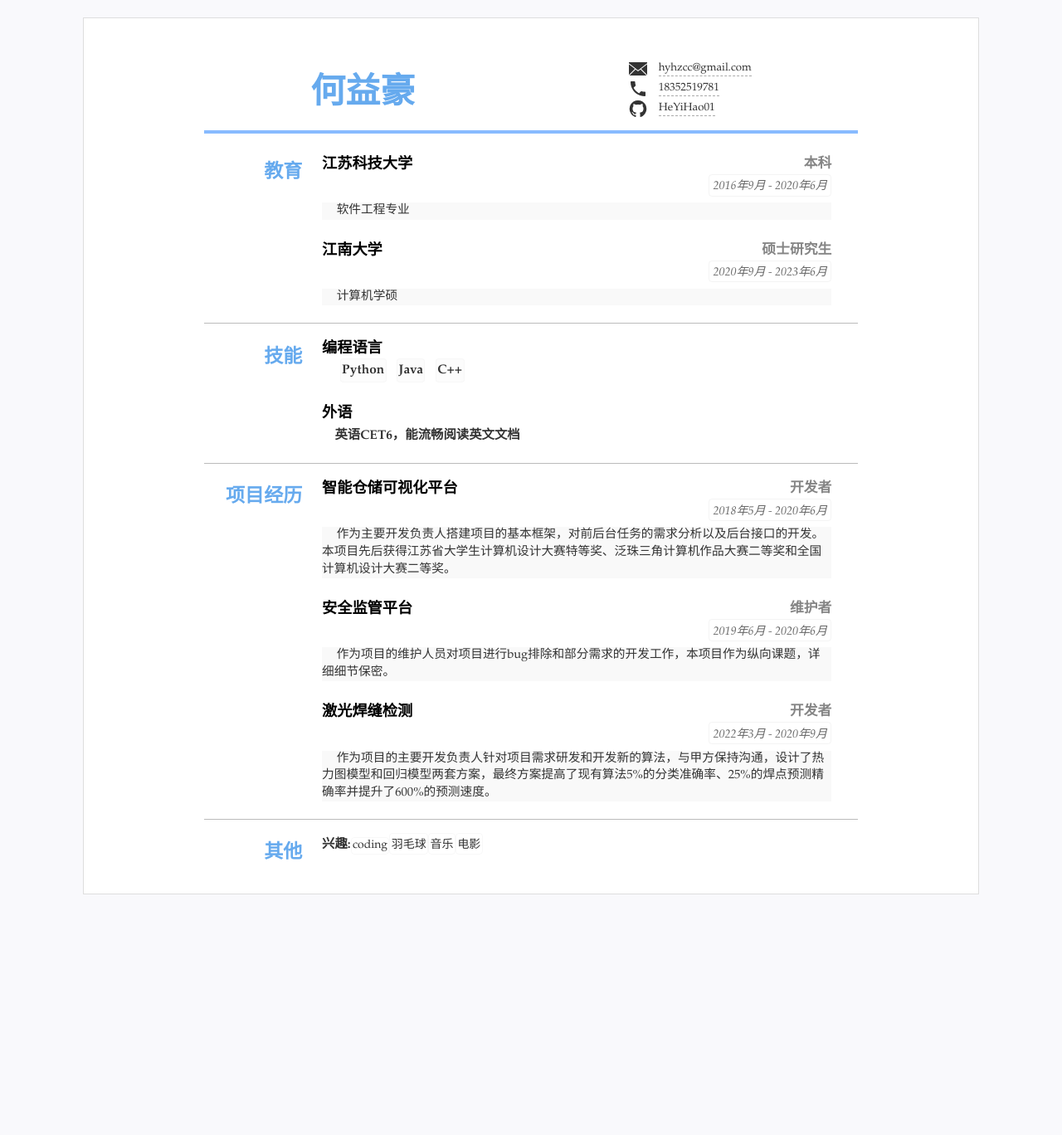
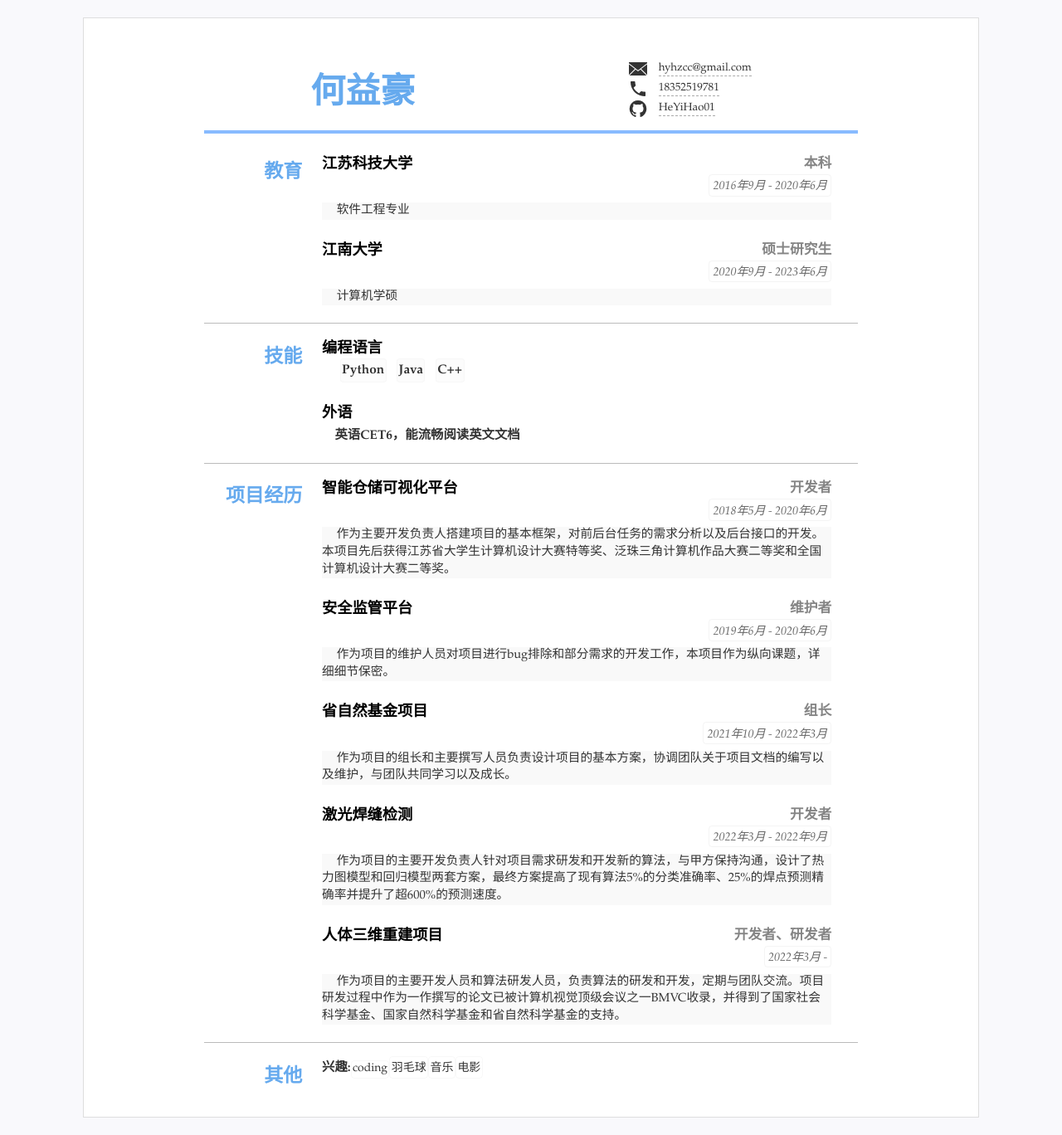
Before and after one commit to HeYiHao01/CV_Resume, a Jekyll site: the page built from index.html, in a window 1280 px wide. Shown: the whole page at 83% size. Built offline with Jekyll 4.4.1, drawn with Linux system fonts in a browser that asks for light colours; before the commit the page ends 1099 px from its top, so only the background shows below that.

Commit message:
Update resume.yml

```diff
--- a/_data/resume.yml
+++ b/_data/resume.yml
@@ -58,10 +58,18 @@ main: #简历主要内容，
     duration: 2019年6月 - 2020年6月
     detail: 作为项目的维护人员对项目进行bug排除和部分需求的开发工作，本项目作为纵向课题，详细细节保密。
     sub: 维护者
+  - title: 省自然基金项目
+    duration: 2021年10月 - 2022年3月
+    detail: 作为项目的组长和主要撰写人员负责设计项目的基本方案，协调团队关于项目文档的编写以及维护，与团队共同学习以及成长。
+    sub: 组长
   - title: 激光焊缝检测
-    duration: 2022年3月 - 2020年9月
-    detail: 作为项目的主要开发负责人针对项目需求研发和开发新的算法，与甲方保持沟通，设计了热力图模型和回归模型两套方案，最终方案提高了现有算法5%的分类准确率、25%的焊点预测精确率并提升了600%的预测速度。
+    duration: 2022年3月 - 2022年9月
+    detail: 作为项目的主要开发负责人针对项目需求研发和开发新的算法，与甲方保持沟通，设计了热力图模型和回归模型两套方案，最终方案提高了现有算法5%的分类准确率、25%的焊点预测精确率并提升了超600%的预测速度。
     sub: 开发者
+  - title: 人体三维重建项目
+    duration: 2022年3月 -
+    detail: 作为项目的主要开发人员和算法研发人员，负责算法的研发和开发，定期与团队交流。项目研发过程中作为一作撰写的论文已被计算机视觉顶级会议之一BMVC收录，并得到了国家社会科学基金、国家自然科学基金和省自然科学基金的支持。
+    sub: 开发者、研发者
 #   - title: Project Name
 #     summary: Projects' introduction or summary
 #     detail:
```
